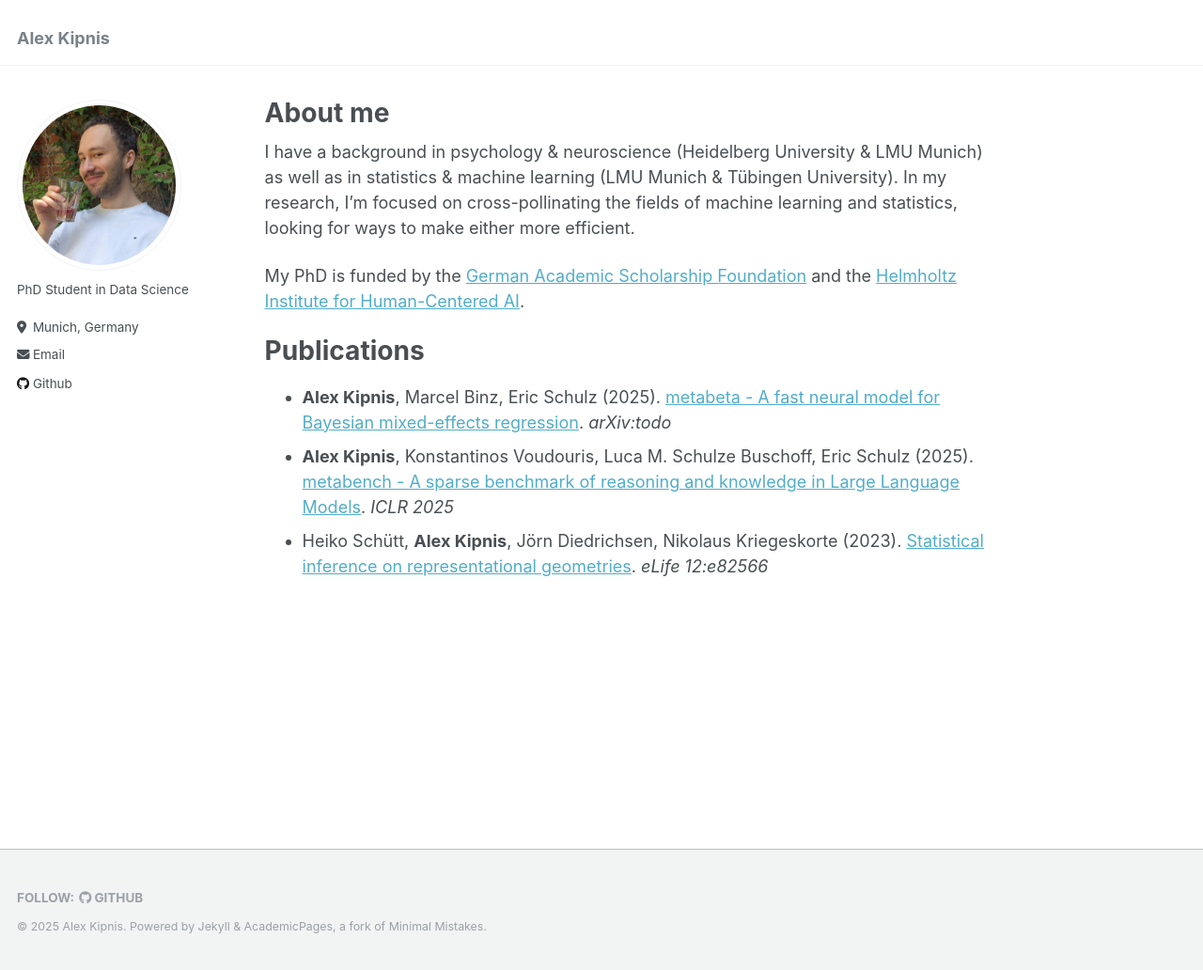
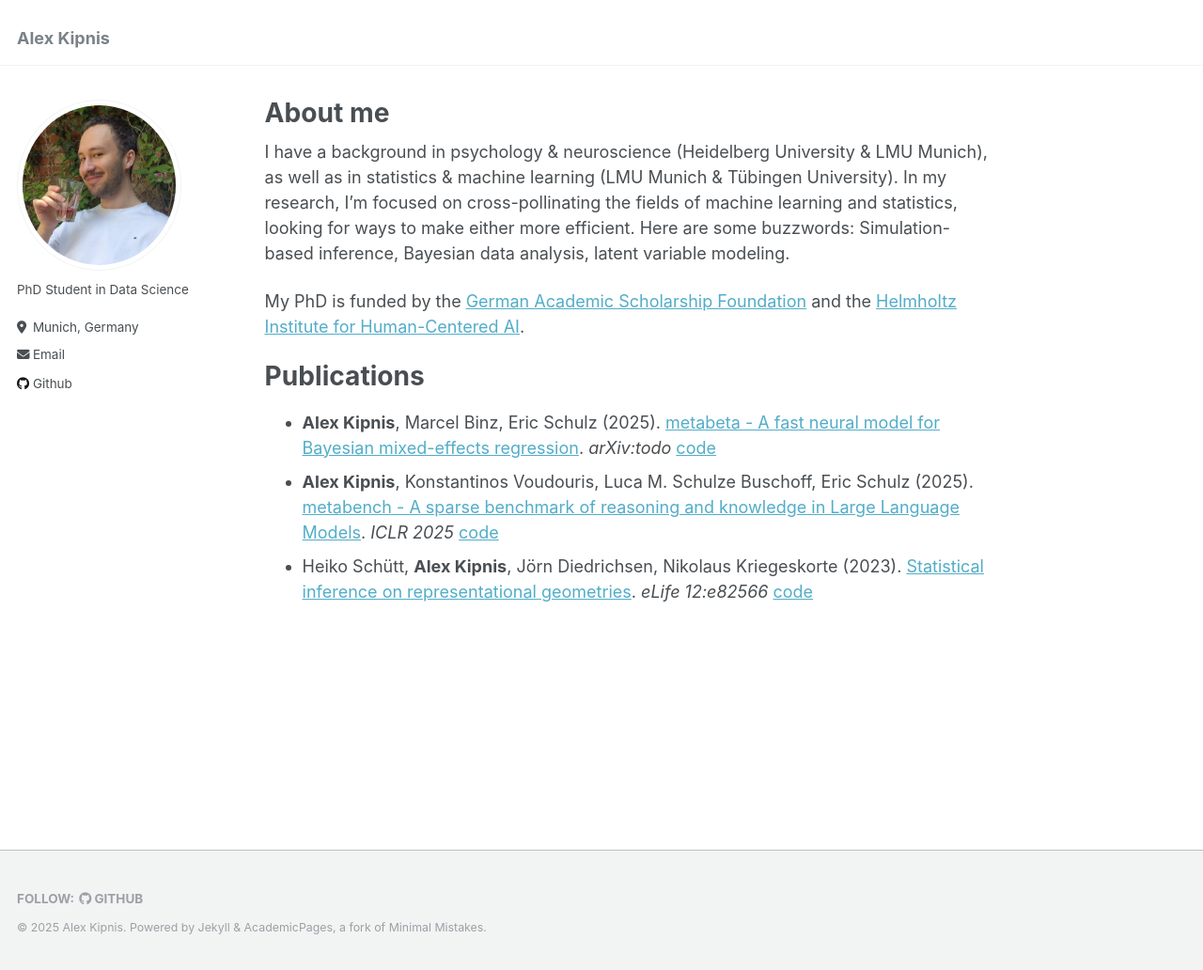
Before and after one commit to adkipnis/adkipnis.github.io, a Jekyll site: the page built from _pages/about.md, in a window 1280 px wide and 1032 px high. Shown: the whole window at 94% size. Built offline with Jekyll 4.4.1, drawn with Linux system fonts in a browser that asks for light colours.

Commit message:
Update about.md

```diff
--- a/_pages/about.md
+++ b/_pages/about.md
@@ -6,12 +6,12 @@
   - /about/
   - /about.html
 ---
-I have a background in psychology & neuroscience (Heidelberg University & LMU Munich) as well as in statistics & machine learning (LMU Munich & Tübingen University). In my research, I'm focused on cross-pollinating the fields of machine learning and statistics, looking for ways to make either more efficient.
+I have a background in psychology & neuroscience (Heidelberg University & LMU Munich), as well as in statistics & machine learning (LMU Munich & Tübingen University). In my research, I'm focused on cross-pollinating the fields of machine learning and statistics, looking for ways to make either more efficient. Here are some buzzwords: Simulation-based inference, Bayesian data analysis, latent variable modeling.
 
 My PhD is funded by the [German Academic Scholarship Foundation](https://www.studienstiftung.de/en/) and the [Helmholtz Institute for Human-Centered AI](https://hcai-munich.com/).
 
 Publications
 ======
-- **Alex Kipnis**, Marcel Binz, Eric Schulz (2025). [metabeta - A fast neural model for Bayesian mixed-effects regression](todo). *arXiv:todo*
-- **Alex Kipnis**, Konstantinos Voudouris, Luca M. Schulze Buschoff, Eric Schulz (2025). [metabench - A sparse benchmark of reasoning and knowledge in Large Language Models](https://openreview.net/forum?id=4T33izzFpK). *ICLR 2025*
-- Heiko Schütt, **Alex Kipnis**, Jörn Diedrichsen, Nikolaus Kriegeskorte (2023). [Statistical inference on representational geometries](https://doi.org/10.7554/eLife.82566). *eLife 12:e82566*
+- **Alex Kipnis**, Marcel Binz, Eric Schulz (2025). [metabeta - A fast neural model for Bayesian mixed-effects regression](todo). *arXiv:todo* [code](https://github.com/adkipnis/metabeta)
+- **Alex Kipnis**, Konstantinos Voudouris, Luca M. Schulze Buschoff, Eric Schulz (2025). [metabench - A sparse benchmark of reasoning and knowledge in Large Language Models](https://openreview.net/forum?id=4T33izzFpK). *ICLR 2025* [code](https://github.com/adkipnis/metabench)
+- Heiko Schütt, **Alex Kipnis**, Jörn Diedrichsen, Nikolaus Kriegeskorte (2023). [Statistical inference on representational geometries](https://doi.org/10.7554/eLife.82566). *eLife 12:e82566* [code](https://github.com/adkipnis/fmri-simulations)
```
